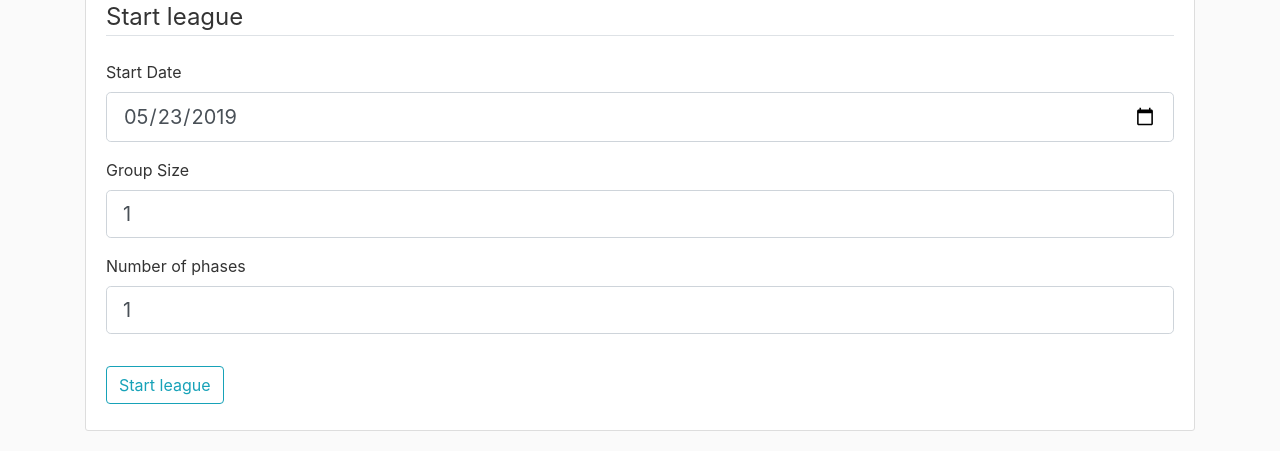
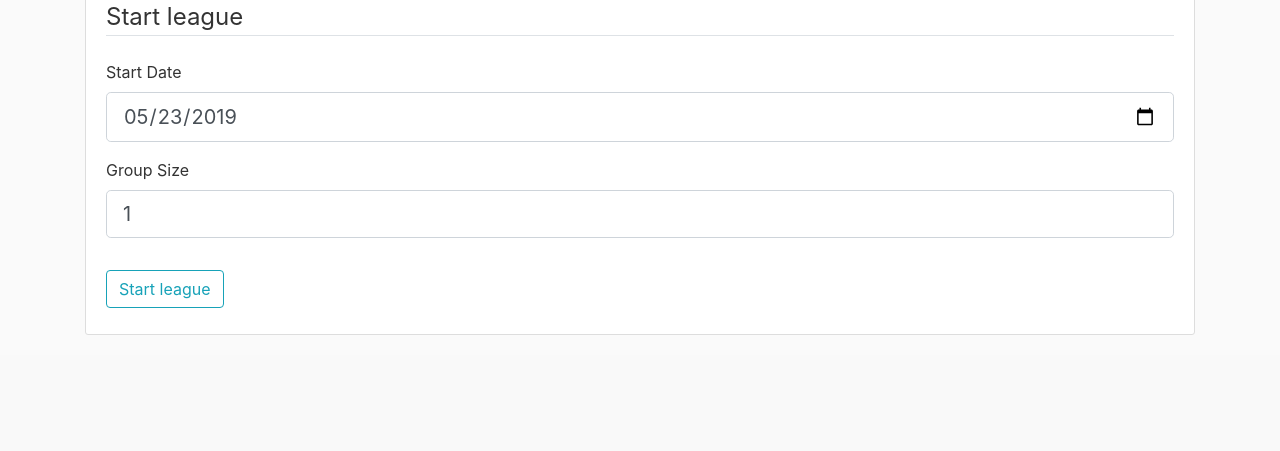
Before and after one commit to doza-daniel/champions_leagues, a Flask app: page /leagues/1/start in a window 1280 px wide. Shown: the part 622-1073 px from the top of the page. After the commit the page ends 957 px from the top, so only its background shows below. Run offline with Flask 2, Linux system fonts and the light colour scheme; a user stored in the database is signed in; tables that the repository leaves empty hold one stand-in row (values such as "Sample post"); some libraries are stand-ins or nearby versions.

Commit message:
remove number of phases input option when creating a new league

```diff
--- a/champions_leagues/templates/leagues/start.html
+++ b/champions_leagues/templates/leagues/start.html
@@ -74,19 +74,6 @@
               {{ start_form.group_size(class="date form-control form-control-lg") }}
             {% endif %}
           </div>
-          <div class="form-group">
-            {{ start_form.number_of_phases.label(class="form-control-label") }}
-            {% if start_form.number_of_phases.errors %}
-              {{ start_form.number_of_phases(class="form-control form-control-lg is-invalid") }}
-              <div class="invalid-feedback">
-                {% for error in start_form.number_of_phases.errors %}
-                  <span>{{ error }}</span>
-                {% endfor %}
-              </div>
-            {% else %}
-              {{ start_form.number_of_phases(class="date form-control form-control-lg") }}
-            {% endif %}
-          </div>
         </fieldset>
         <div class="form-group">
           {{ start_form.start(class="btn btn-outline-info") }}
--- a/champions_leagues/views/leagues.py
+++ b/champions_leagues/views/leagues.py
@@ -50,8 +50,7 @@ def start(id):
         flask.flash(f"League has been started successfully!", 'success')
         league.date_started = start_form.date_started.data
         generate_league_matches(league,
-                start_form.group_size.data,
-                start_form.number_of_phases.data)
+                start_form.group_size.data)
         db.session.commit()
         return flask.redirect(flask.url_for('leagues.phases', id=id))
 
@@ -222,7 +221,7 @@ class League():
 
         return leaderboard_sorted
 
-def generate_league_matches(league, gsize, num_phases):
+def generate_league_matches(league, gsize, num_phases=3):
     nplayers = len(league.players)
     ngroups = gsize
     groups=[]
@@ -240,7 +239,7 @@ def generate_league_matches(league, gsize, num_phases):
             db.session.add(models.Match(player_one=p1, player_two=p2, league=league, group=group))
             db.session.add(models.Match(player_one=p1, player_two=p2, league=league, group=group))
 
-    for phase in range(1,3):
+    for phase in range(1, num_phases):
         ng = [models.Group(league=league, size=gsize, phase=phase) for k in range(ngroups)]
 
         for i, group in enumerate(ng):
```
